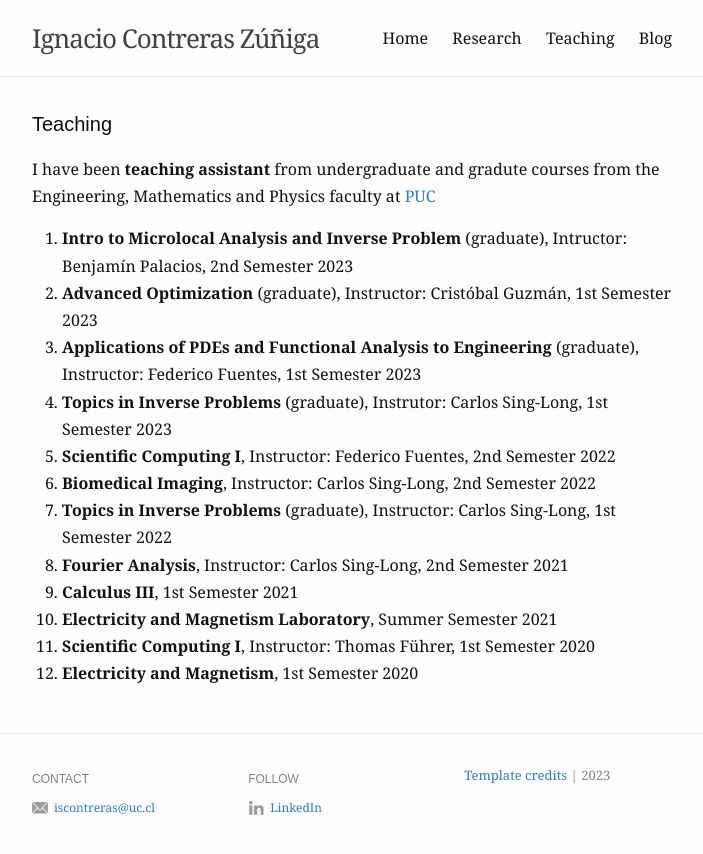
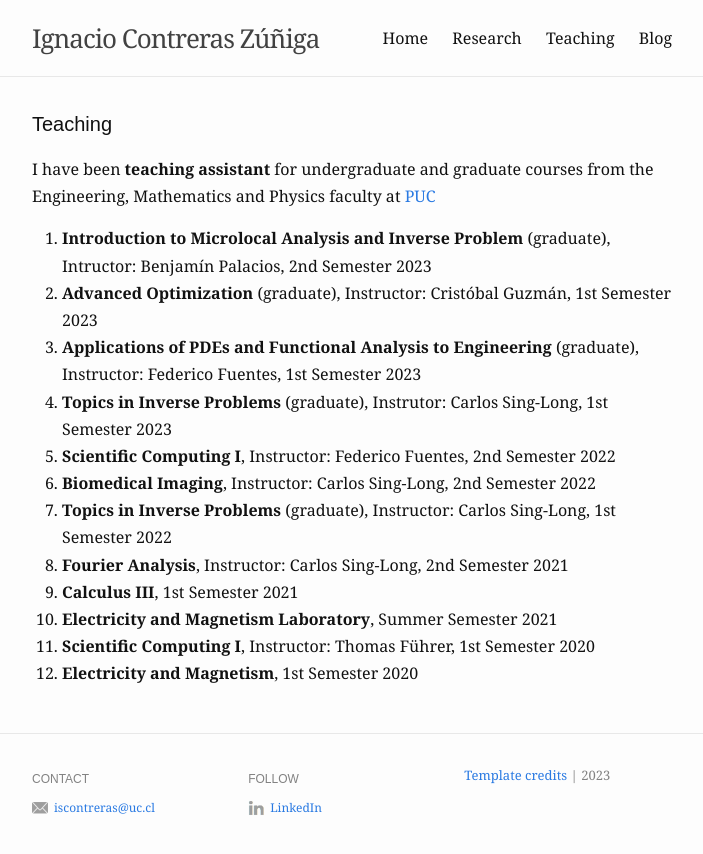
Before and after one commit to ignacontreras/ignacontreras.github.io, a Jekyll site: the page built from teaching.md, in a window 1280 px wide. Shown: the top 854 px of the page, without its empty margins (288-991 px from the left). Built offline with Jekyll 4.4.1, drawn with Linux system fonts in a browser that asks for light colours.

Commit message:
Update teaching.md

```diff
--- a/teaching.md
+++ b/teaching.md
@@ -4,10 +4,10 @@ title: Teaching
 slug: /teaching
 ---
 
-I have been <b>teaching assistant </b>  from undergraduate and gradute courses from the Engineering, Mathematics and Physics faculty at <a href= "https://www.uc.cl/en">PUC <a/>
+I have been <b>teaching assistant </b>  for undergraduate and graduate courses from the Engineering, Mathematics and Physics faculty at <a href= "https://www.uc.cl/en">PUC <a/>
 <ol>
   <li>
-    <b>Intro to Microlocal Analysis and Inverse Problem</b> (graduate), Intructor: Benjamín Palacios, 2nd Semester 2023
+    <b>Introduction to Microlocal Analysis and Inverse Problem</b> (graduate), Intructor: Benjamín Palacios, 2nd Semester 2023
   </li>
   <li>
     <b>Advanced Optimization</b> (graduate), Instructor: Cristóbal Guzmán, 1st Semester 2023
```
